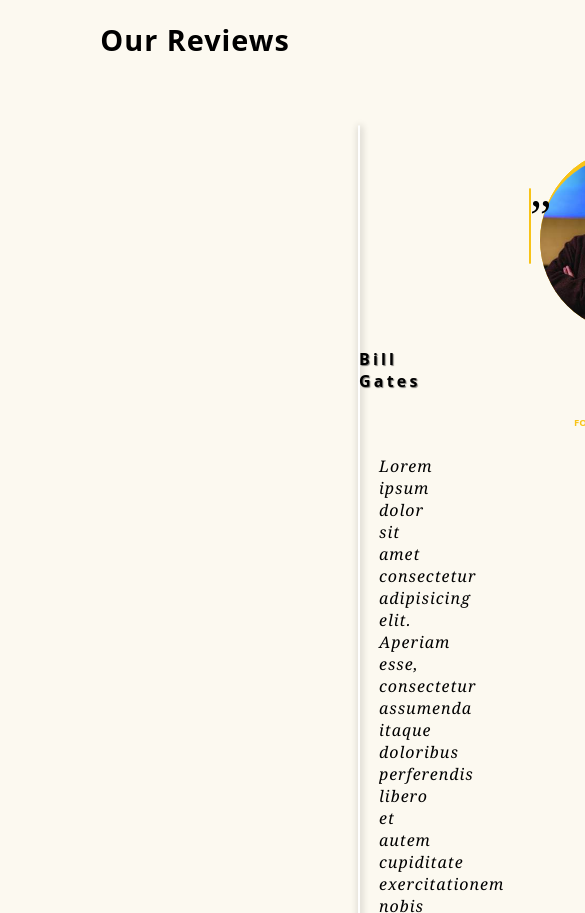
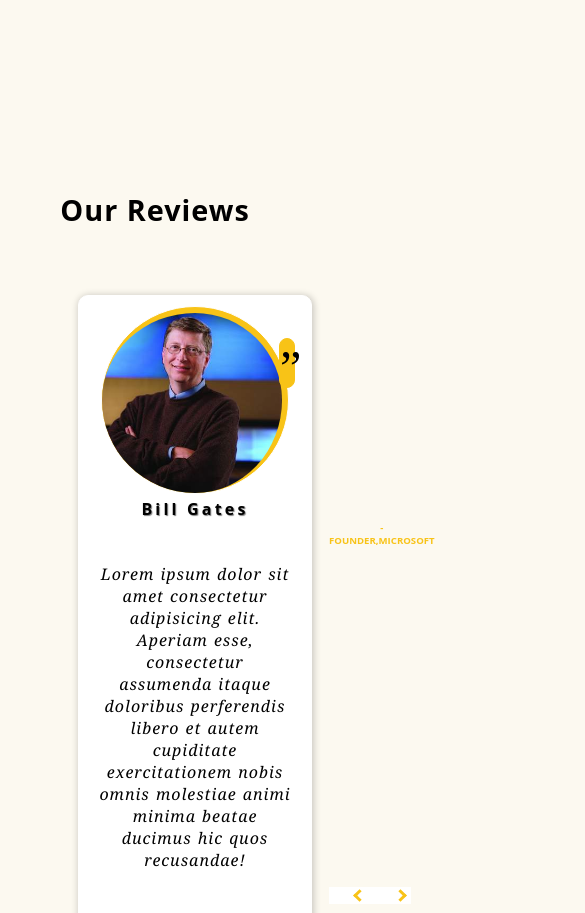
Before and after one commit to AjayNeman45/javaScript, a plain HTML site: page our reviews page/index.html in a window 390 px wide. Shown: the top 913 px of the page, 585 px wide, since content can reach past the window. Drawn offline with Linux system fonts and the light colour scheme.

Commit message:
media query added

```diff
--- a/our reviews page/index.html
+++ b/our reviews page/index.html
@@ -17,7 +17,7 @@
     <!--profile card-->
     <div class="card">
         <img id="per-img" src="images/bil gates.jpg" width = "180";
-        height = "180">
+        height ="180"/>
         <div class="comma">&#8221;</div>
         <h4 id="author">bill gate</h4>
         <h4 id="job">- founder, microsoft</h4>
--- a/our reviews page/style.css
+++ b/our reviews page/style.css
@@ -100,3 +100,50 @@ body{
     transform: rotate(135deg);
     -webkit-transform: rotate(135deg);
 }
+
+@media (max-width:468px){
+    #reviews{
+        margin:20px  80px 0px 0px ;
+    }
+    .underline{
+        margin:10px 220px 0px 150px;
+    }
+    .card{
+        margin:30px 80px 0px 30px
+    }
+    #per-img{
+        margin:10px ;
+    }
+    .comma{
+        margin-left:70px;
+        padding:0px 7px 0px 7px;
+    }
+    #job{
+        margin:-20px 120px;
+    }
+    .btns{
+        margin-left:120px;
+    }
+}
+
+@media (max-width:768px){
+    #reviews{
+        margin-top:190px;
+    }
+    .underline{
+        margin:-7px 330px 0px 340px;
+    }
+    .card{
+        margin:70px;
+    }
+    .comma{
+        padding:1px 0px 2px 0px;
+        margin-left:200px;
+    }
+    #job{
+        margin-left:250px;
+    }
+    .btns{
+        margin-left:250px;
+    }
+}
```
